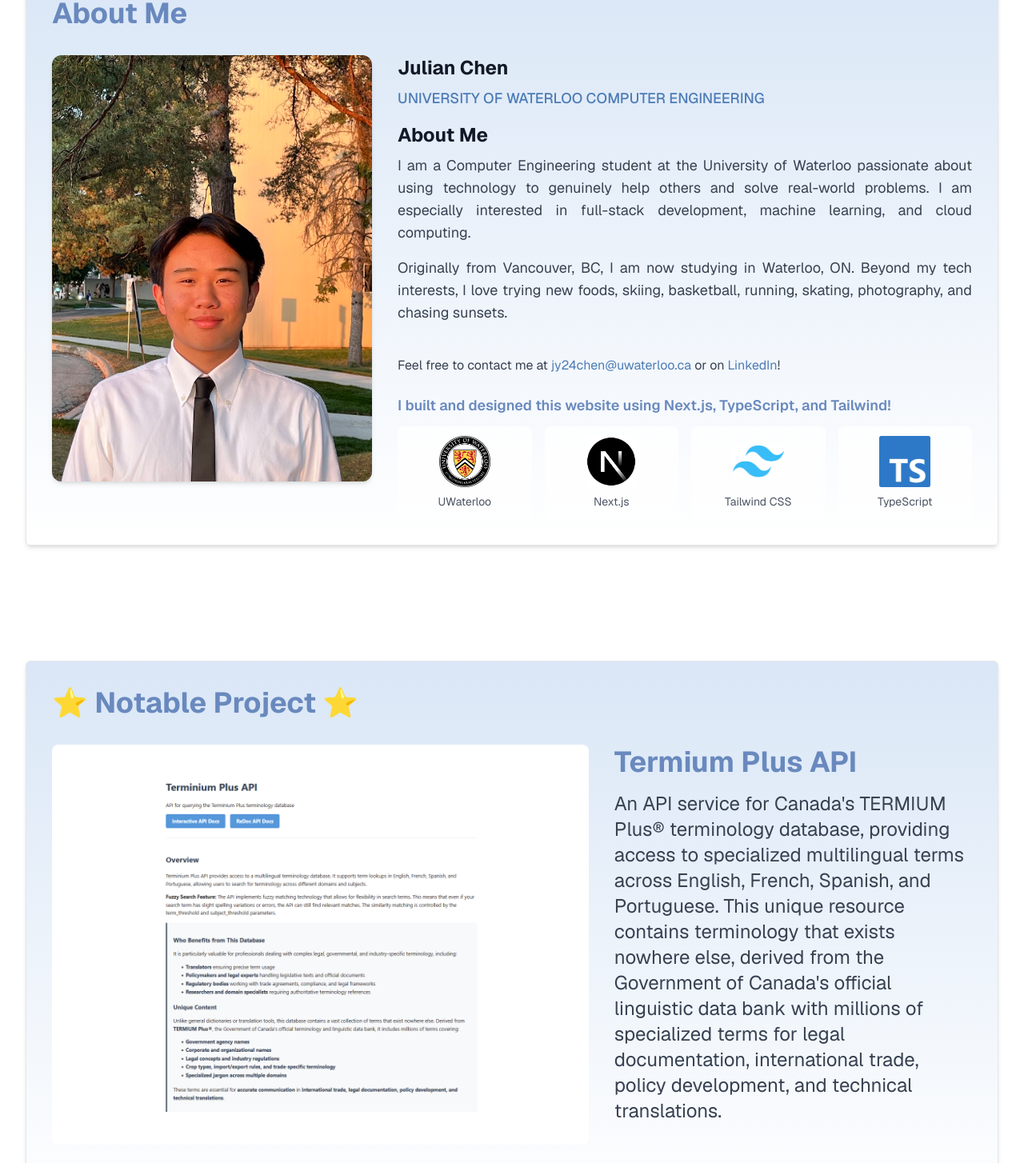
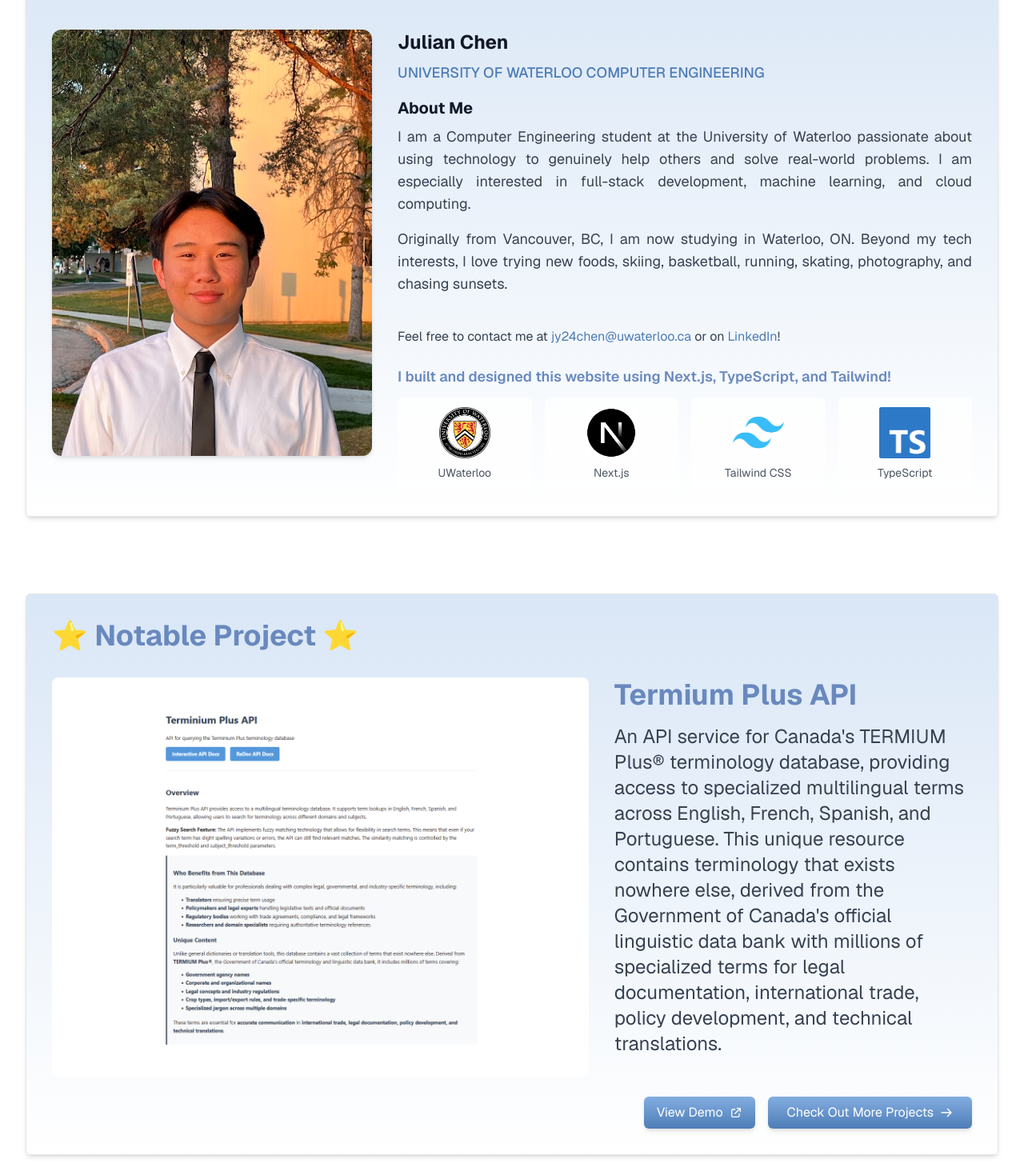
Before and after one commit to julianchen24/julian-portfolio, a Next.js app: page / in a window 1280 px wide. Shown: the part 916-2370 px from the top of the page at 80% size. Built offline with nearby package versions, Linux system fonts and the light colour scheme.

Commit message:
Updated homepage spacing between components

```diff
--- a/src/app/page.tsx
+++ b/src/app/page.tsx
@@ -24,13 +24,8 @@ interface ParallaxProps {
 export default function Home() {
   const parallaxRef = useRef<HTMLDivElement>(null);
   const canvasRef = useRef<HTMLCanvasElement>(null);
-  const aboutSectionRef = useRef<HTMLElement>(null);
   const containerRef = useRef<HTMLDivElement>(null);
   const heroSectionRef = useRef<HTMLElement>(null);
-  const profileCardRef = useRef<HTMLElement>(null);
-  const skillsSectionRef = useRef<HTMLElement>(null);
-  const experienceSectionRef = useRef<HTMLElement>(null);
-  const notableProjectRef = useRef<HTMLElement>(null);
   const [isMounted, setIsMounted] = useState(false);
 
   // Typing animation states
@@ -365,13 +360,12 @@ export default function Home() {
   return (
     <div
       ref={containerRef}
-      className="h-auto overflow-y-auto snap-y snap-mandatory"
+      className="h-auto overflow-y-auto"
     >
-      {/* Parallax Landing Section */}
+      {/* Parallax Landing Section - Keep this fullscreen */}
       <section
         ref={heroSectionRef}
-        className="relative h-screen overflow-hidden snap-start"
-        style={{ scrollSnapAlign: 'start' }}
+        className="relative h-screen overflow-hidden"
       >
         {/* Canvas for star animation */}
         <canvas
@@ -526,37 +520,28 @@ export default function Home() {
         </div>
       </section>
 
+      {/* Content sections with reduced spacing */}
+      <div className="bg-white dark:bg-gray-900">
         {/* Profile Card Section */}
-      <section
-        ref={profileCardRef}
-        className="min-h-screen bg-white dark:bg-gray-900 py-20 flex items-center justify-center snap-start"
-      >
+        <section className="py-12">
           <ProfileCard />
         </section>
 
         {/* Notable Project Section */}
-      <section
-        ref={notableProjectRef}
-        className="min-h-screen bg-white dark:bg-gray-900 py-16 flex items-center justify-center snap-start"
-      >
+        <section className="py-12">
           <NotableProjectCard />
         </section>
 
         {/* Experience Section */}
-      <section
-        ref={experienceSectionRef}
-        className="min-h-screen bg-white dark:bg-gray-900 py-16 flex items-center justify-center snap-start"
-      >
+        <section className="py-12">
           <HomeExperienceSection />
         </section>
 
         {/* Skills Section */}
-      <section
-        ref={skillsSectionRef}
-        className="min-h-screen bg-white dark:bg-gray-900 py-20 flex items-center snap-start"
-      >
+        <section className="py-12">
           <SkillsSection />
         </section>
+      </div>
     </div>
   );
 }
--- a/src/components/ProfileCard.tsx
+++ b/src/components/ProfileCard.tsx
@@ -37,7 +37,7 @@ export default function ProfileCard() {
             </p>
 
             {/* About Me Section */}
-            <h2 className="text-2xl font-bold text-gray-900 dark:text-white mb-2">
+            <h2 className="text-xl font-bold text-gray-900 dark:text-white mb-2">
               About Me
             </h2>
             <div className="w-full mb-6">
```
Lines whose indentation alone changed are shown as unchanged.
